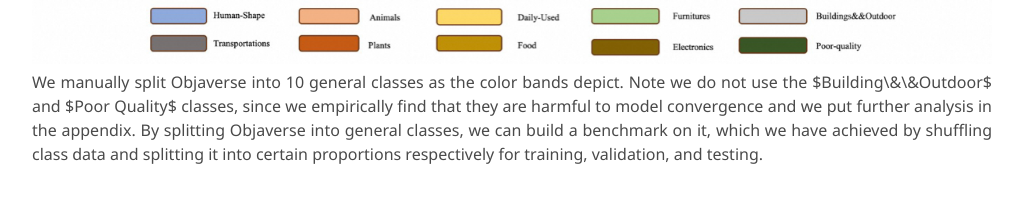
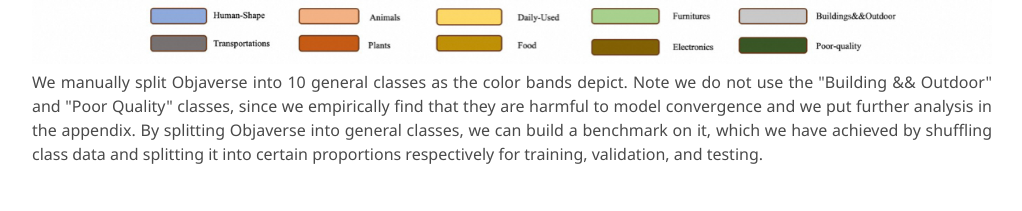
Before and after one commit to aigc3d/Sparse3D, a plain HTML site: page index.html in a window 1280 px wide. Shown: the part 2297-2508 px from the top of the page, without its empty margins (128-1150 px from the left). Drawn offline with nearby package versions, Linux system fonts and the light colour scheme; some icons are missing; a web font is replaced by a local one.

Commit message:
update index.html

```diff
--- a/index.html
+++ b/index.html
@@ -244,7 +244,7 @@
           <!-- Your image here -->
           <img src="static/images/dataset.png" alt="MY ALT TEXT"/>
           <h2 class="content has-text-justified">
-            We manually split Objaverse into 10 general classes as the color bands depict. Note we do not use the $Building\&\&Outdoor$ and $Poor Quality$ classes, since we empirically find that they are harmful to model convergence and we put further analysis in the appendix. By splitting Objaverse into general classes, we can build a benchmark on it, which we have achieved by shuffling class data and splitting it into certain proportions respectively for training, validation, and testing.
+            We manually split Objaverse into 10 general classes as the color bands depict. Note we do not use the "Building && Outdoor" and "Poor Quality" classes, since we empirically find that they are harmful to model convergence and we put further analysis in the appendix. By splitting Objaverse into general classes, we can build a benchmark on it, which we have achieved by shuffling class data and splitting it into certain proportions respectively for training, validation, and testing.
          </h2>
        </div>
       </div>
```
